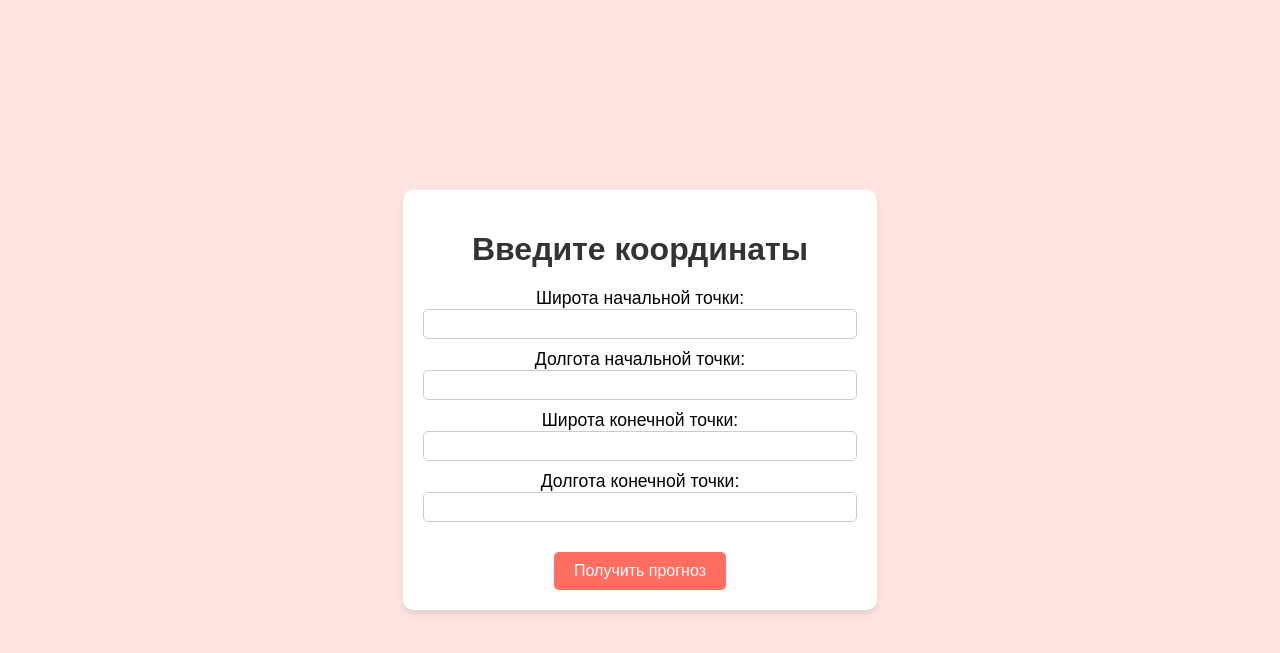
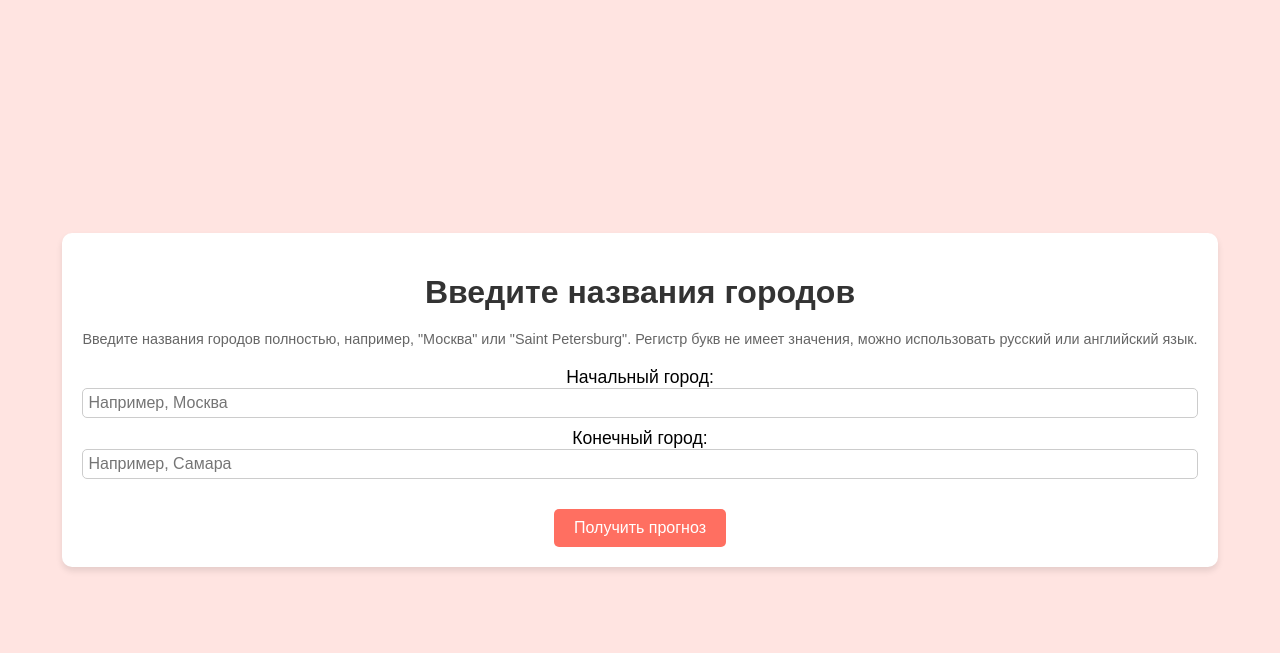
Before and after one commit to affame/suprojectpy, a Flask app: page / in a window 1280 px wide. Shown: the top 653 px of the page. Run offline with Flask 3, Linux system fonts and the light colour scheme; parts of the project's set-up code (start-up, migrations or seed data) failed here and were passed over.

Commit message:
координаты для ввода заменила на города

```diff
--- a/app.py
+++ b/app.py
@@ -1,6 +1,7 @@
-from flask import Flask, render_template, request
-from services.weather import get_weather_data, parse_weather_data
-from services.model import check_bad_weather
+from flask import Flask, request, render_template
+from services.geo import get_coordinates  # Импорт функции для геокодинга
+from services.weather import get_weather_data, parse_weather_data  # Импорт функций для погоды
+from services.model import check_bad_weather  # Импорт логики анализа погоды
 
 app = Flask(__name__)
 
@@ -8,25 +9,27 @@ app = Flask(__name__)
 def index():
     if request.method == "POST":
         try:
-            # Получение координат начальной и конечной точек
-            start_lat = request.form.get("start_lat", type=float)
-            start_lon = request.form.get("start_lon", type=float)
-            end_lat = request.form.get("end_lat", type=float)
-            end_lon = request.form.get("end_lon", type=float)
+            # Получаем названия городов из формы
+            start_city = request.form.get("start_city")
+            end_city = request.form.get("end_city")
 
-            # Получение данных из API для обеих точек
+            # Конвертируем названия городов в координаты
+            start_lat, start_lon = get_coordinates(start_city)
+            end_lat, end_lon = get_coordinates(end_city)
+
+            # Получаем данные о погоде для обеих точек
             start_raw_weather = get_weather_data(start_lat, start_lon)
             end_raw_weather = get_weather_data(end_lat, end_lon)
 
-            # Парсинг данных
+            # Парсинг полученных данных о погоде
             start_weather = parse_weather_data(start_raw_weather)
             end_weather = parse_weather_data(end_raw_weather)
 
-            # Анализ погоды
+            # Анализ погоды с использованием логики из model.py
             start_result = check_bad_weather(start_weather)
             end_result = check_bad_weather(end_weather)
 
-            # Передача данных в шаблон
+            # Передача данных в шаблон result.html
             return render_template(
                 "result.html",
                 start_weather=start_weather,
@@ -35,8 +38,12 @@ def index():
                 end_result=end_result
             )
         except Exception as e:
+            # Обработка ошибок и вывод их на отдельной странице
             return render_template("error.html", error=str(e)), 500
+
+    # При GET-запросе отобразить главную страницу с формой
     return render_template("index.html")
+
 
 if __name__ == "__main__":
     app.run(debug=True)
--- a/templates/index.html
+++ b/templates/index.html
@@ -3,7 +3,7 @@
 <head>
     <meta charset="UTF-8">
     <meta name="viewport" content="width=device-width, initial-scale=1.0">
-    <title>Погода</title>
+    <title>Прогноз погоды</title>
     <style>
         body {
             background-color: #ffe4e1;
@@ -57,12 +57,15 @@
 </head>
 <body>
     <div class="container">
-        <h1>Введите координаты</h1>
+        <h1>Введите названия городов</h1>
+<p style="font-size: 0.9rem; color: #666; margin-bottom: 20px;">
+    Введите названия городов полностью, например, "Москва" или "Saint Petersburg".
+    Регистр букв не имеет значения, можно использовать русский или английский язык.
+</p>
+
         <form method="POST">
-            <label>Широта начальной точки: <input type="text" name="start_lat" required></label>
-            <label>Долгота начальной точки: <input type="text" name="start_lon" required></label>
-            <label>Широта конечной точки: <input type="text" name="end_lat" required></label>
-            <label>Долгота конечной точки: <input type="text" name="end_lon" required></label>
+            <label>Начальный город: <input type="text" name="start_city" placeholder="Например, Москва" required></label>
+            <label>Конечный город: <input type="text" name="end_city" placeholder="Например, Самара" required></label>
             <button type="submit">Получить прогноз</button>
         </form>
     </div>
```
Also changed, not shown: services/geo.py (added, +16 -0 lines).
